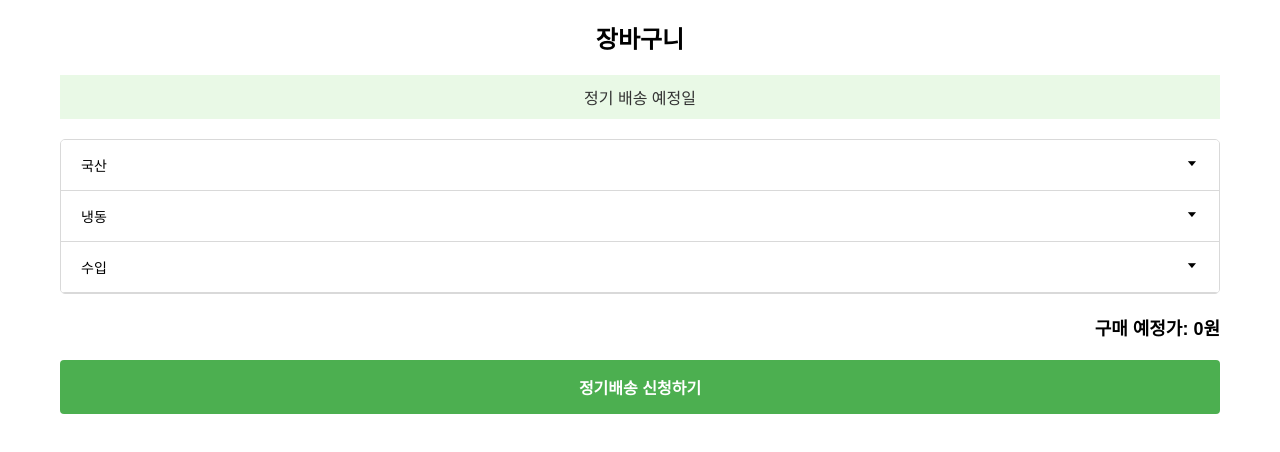
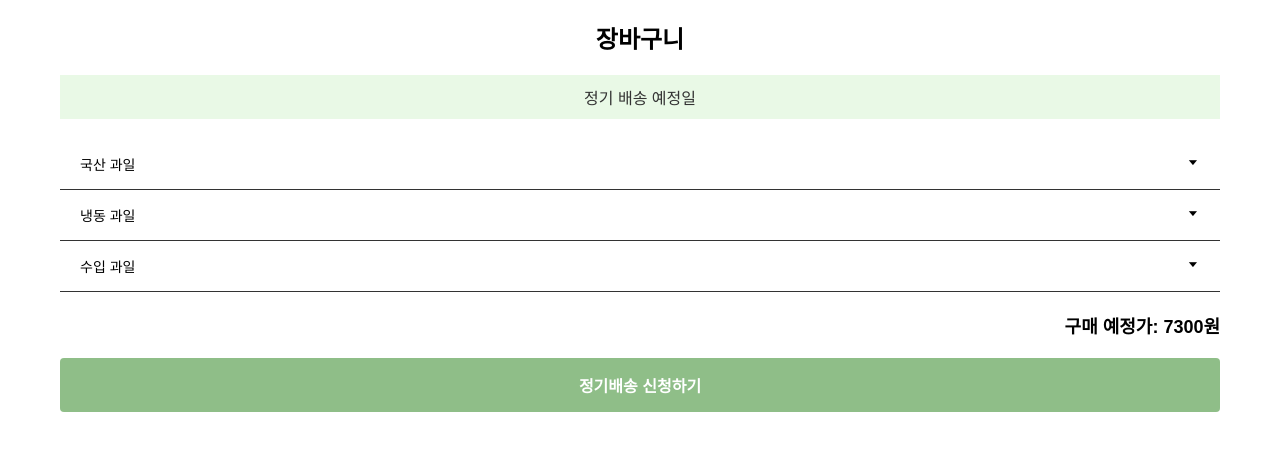
Before and after one commit to sm022/pre_freshgreenish, a React (Create React App) app: page / in a window 1280 px wide. Shown: the top 452 px of the page. Built offline with nearby package versions, Linux system fonts and the light colour scheme.

Commit message:
[Feat] 수량 조절 및 가격 조정 구현

```diff
--- a/src/components/FruitList.js
+++ b/src/components/FruitList.js
@@ -4,8 +4,19 @@ import CheckIcon from './CheckIcon';
 import QuantityControl from './QuantityControl';
 import mockData from '../services/cartMockData.json'
 
-function FruitList() {
-    const [fruits, setFruits] = useState(mockData);
+function FruitList({ currentTab, fruits, setFruits }) {
+
+    const getFilteredFruits = () => {
+        if (currentTab === "국산 과일") {
+            return fruits.filter(fruit => fruit.type === "국산");
+        } else if (currentTab === "냉동 과일") {
+           return fruits.filter(fruit => fruit.type === "냉동");
+        } else if (currentTab === "수입 과일") {
+            return fruits.filter(fruit => fruit.type === "수입");
+        } else {
+            return fruits;
+        }
+    }
 
     const [selectedFruits, setSelectedFruits] = useState([]);
 
@@ -35,7 +46,7 @@ function FruitList() {
 
     return (
         <div className="fruit-list">
-            {fruits.map((fruit) => (
+            {getFilteredFruits().map((fruit) => (
                 <div key={fruit.id} className="fruit-item">
                     <div className="fruit-selection">
                     <button className={`fruit-select-btn ${selectedFruits.includes(fruit.id) ? 'selected' : ''}`}
@@ -48,7 +59,6 @@ function FruitList() {
                     </div>
                     <img src={fruit.image} alt={fruit.name} className="fruit-image"/> {/*과일 이미지 추가 */}
                     <span className="fruit-name">{fruit.name}</span>
-                    <span className="fruit-price">{fruit.price}원</span> {/* 가격 표시 추가 */}
                     <QuantityControl value={fruit.quantity} onChange={(change) => handleQuantityChange(fruit.id, change)} />
                     <div className="delivery-cycle-control">
                         <select
@@ -59,6 +69,7 @@ function FruitList() {
                             <option value="주 2회">주 2회</option>
                             {/* 추가로 필요한 옵션들 */}
                         </select>
+                    <span className="fruit-price">{fruit.price}원</span> {/* 가격 표시 추가 */}
                     </div>
                     <div className="fruit-type"></div> {/* 국산 또는 냉동 수입 표시 */}
                 </div>
--- a/src/components/QuantityControl.js
+++ b/src/components/QuantityControl.js
@@ -1,5 +1,4 @@
 import React, { useState } from 'react';
-// SVG 파일 경로를 직접 가져옵니다.
 import DecreaseIconPath from '../assets/icon/Disabled=true.svg';
 import IncreaseIconPath from '../assets/icon/Disabled=true-1.svg';
 import DecreaseActiveIconPath from '../assets/icon/Disabled=false.svg';
--- a/src/components/TabMenu.js
+++ b/src/components/TabMenu.js
@@ -17,7 +17,7 @@ function TabMenu(props) {
 
     return (
         <div className="tab-menu">
-            {['국산', '냉동', '수입'].map((tab) => (
+            {['국산 과일', '냉동 과일', '수입 과일'].map((tab) => (
                 <div key={tab} className={activeTab === tab ? 'tab-item active' : 'tab-item'}>
                     <button onClick={() => handleTabClick(tab)}>{tab}</button>
                     {activeTab === tab && props.children}
--- a/src/pages/Cart.js
+++ b/src/pages/Cart.js
@@ -1,19 +1,29 @@
-import React from 'react';
+import React, { useState } from 'react';
 import TabMenu from '../components/TabMenu';
 import FruitList from '../components/FruitList';
 import TotalPrice from '../components/TotalPrice';
+import mockData from '../services/cartMockData.json'
 import '../styles/Cart.scss';
 
 function Cart() {
+
+    const [currentTab, setCurrentTab] = useState("국산 과일");
+    const [fruits, setFruits] = useState(mockData);
+
+
+    const handleTabChange = (tab) => {
+        setCurrentTab(tab);
+    }
+
     return (
-        <div className="container">  {/* container 스타일 적용 */}
-            <div className="cart-title">장바구니</div> {/* cart-title 스타일 적용 */}
-            <div className="select-instruction">정기 배송 예정일</div> {/* select-instruction 스타일 적용 */}
-            <TabMenu>
-            <FruitList />
+        <div className="container">
+            <div className="cart-title">장바구니</div>
+            <div className="select-instruction">정기 배송 예정일</div>
+            <TabMenu onTabChange={handleTabChange}>
+                <FruitList currentTab={currentTab} fruits={fruits} setFruits={setFruits} />
             </TabMenu>
-            <TotalPrice />
-            <button className="submit-button">정기배송 신청하기</button> {/* submit-button 스타일 적용 */}
+            <TotalPrice fruits={fruits}/>
+            <button className="submit-button">정기배송 신청하기</button>
         </div>
     );
 }
--- a/src/services/cartMockData.json
+++ b/src/services/cartMockData.json
@@ -14,7 +14,7 @@
       "price": 580,
       "quantity": 5,
       "deliveryCycle": "월간",
-      "type": "냉동 수입",
+      "type": "국산",
       "image": "/assets/fruit/apple.jpg"
   }
 
--- a/src/styles/Cart.scss
+++ b/src/styles/Cart.scss
@@ -29,7 +29,7 @@
 .submit-button {
   width: 100%;
   padding: 15px;
-  background-color: #4caf50;
+  background-color: #8FBE88;
   color: white;
   border: none;
   border-radius: 4px;
@@ -41,6 +41,6 @@
   transition: background-color 0.3s;
 
   &:hover {
-      background-color: darken($color: #4caf50, $amount: 10%);
+      background-color: darken($color: #8FBE88, $amount: 10%);
   }
 }
--- a/src/styles/FruitList.scss
+++ b/src/styles/FruitList.scss
@@ -1,12 +1,10 @@
 .fruit-list {
-    border: 1px solid #d4d4d4;
     border-radius: 4px;
     padding: 10px;
     background-color: #fff;
 
     .fruit-item {
         position: relative;
-        border: 1px solid #e0e0e0;
         border-radius: 10px;
         padding: 10px;
         margin-bottom: 10px;
@@ -18,18 +16,21 @@
             position: absolute;
             left: 80px;
             right: 30px;
-            width: 30px;
+            width: 45px;
         }
 
         span.fruit-name {
             font-size: 16px;
-            flex: 1;
+            flex: 0.5;
         }
 
         .quantity-control {
-            flex: 1;
+            margin-left: -70px;
+            flex: 0.5;
             display: flex;
             justify-content: space-between;
+            max-width: 100px;
+            height: 30px;
         }
 
         .delivery-cycle-control {
@@ -49,7 +50,7 @@
             align-items: center;
             justify-content: center;
             width: 20px;
-            height: 20px;
+            height: 10px;
             cursor: pointer;
             background-color: transparent;
             border: none;  // 테두리 제거
@@ -58,11 +59,11 @@
                 pointer-events: none;
                 width: 12px;
                 height: 25px;
-                fill: #69d276;
+                fill: #8FBE88;
             }
 
             &.selected {
-                fill: #69d276; // 선택된 상태의 SVG 색상 설정
+                fill: #8FBE88; // 선택된 상태의 SVG 색상 설정
 
             }
         }
--- a/src/styles/QuantityControl.scss
+++ b/src/styles/QuantityControl.scss
@@ -1,8 +1,8 @@
 .quantity-control {
   display: flex;
   align-items: center;
-  border: 1px solid #d9d9d9;
-  border-radius: 5px;
+  border: 0.5px solid #d9d9d9;
+  border-radius: 1px;
   overflow: hidden;
 
   .decrease, .increase {
@@ -11,7 +11,6 @@
     display: flex;
     align-items: center;
     justify-content: center;
-    background-color: #f6f6f6;
     cursor: pointer;
     transition: background-color 0.3s;
 
@@ -23,7 +22,5 @@
   .quantity-value {
     width: 50px; // 혹은 원하는 크기
     text-align: center;
-    border-left: 1px solid #d9d9d9;
-    border-right: 1px solid #d9d9d9;
   }
 }
--- a/src/styles/TabMenu.scss
+++ b/src/styles/TabMenu.scss
@@ -1,29 +1,32 @@
 .tab-menu {
-  border: 1px solid #d9d9d9;
-  background-color: #f6f6f6;
-  border-radius: 5px;
+  border: none; // 테두리 제거
+  background-color: transparent; // 배경색 투명하게
+  border-radius: 0; // 모서리 둥글게 하는 것 제거
   overflow: hidden;
   margin-bottom: 20px;
 
-  > .tab-item {  // '>'를 사용하여 .tab-menu의 직계 자식인 .tab-item만 선택
+  > .tab-item {
+      background-color: transparent; // 배경색 투명하게
+      border-bottom: 1px solid #333333; // 아래쪽에 두꺼운 선 추가
+
       &:not(.active) {
-          background-color: white;
+          background-color: transparent; // 배경색 투명하게
       }
 
       &.active {
           background-color: #e9e9e9;
       }
 
-      > button {  // '>'를 사용하여 .tab-item의 직계 자식인 button만 선택
+      > button {
           display: block;
           width: 100%;
           padding: 15px 20px;
-          border: none;
-          background-color: transparent;
+          border: none; // 테두리 제거
+          background-color: transparent; // 배경색 투명하게
           text-align: left;
           cursor: pointer;
           font-size: 14px;
-          border-bottom: 1px solid #d9d9d9;
+          border-bottom: none; // 아래쪽 테두리 제거
 
           &:hover {
               background-color: #e0e0e0;
@@ -36,7 +39,7 @@
           }
       }
 
-      &.active > button {  // 활성화된 .tab-item의 직계 자식인 button만 선택
+      &.active > button {
           &::after {
               transform: scaleY(-0.6);
           }
```
Also changed, not shown: src/components/DeleteIcon.js (added, +11 -0 lines).
